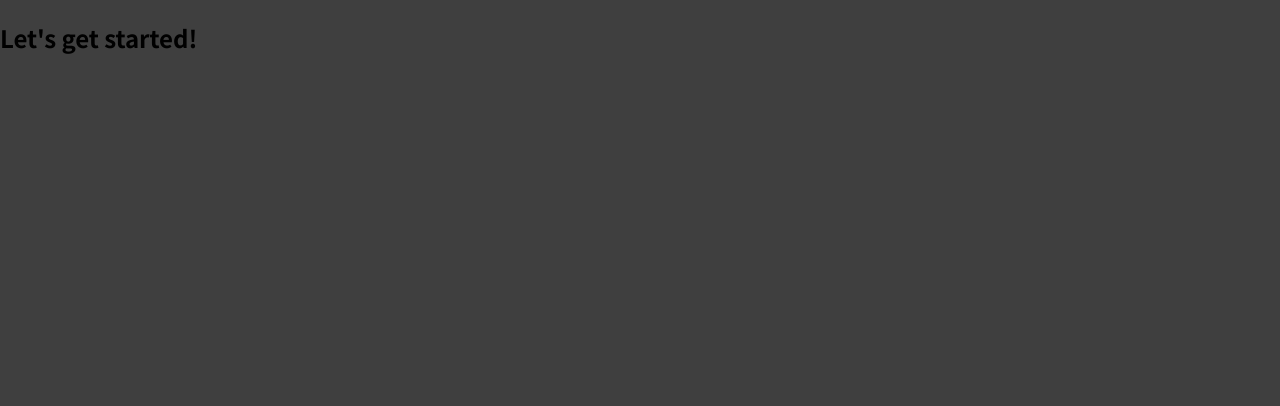
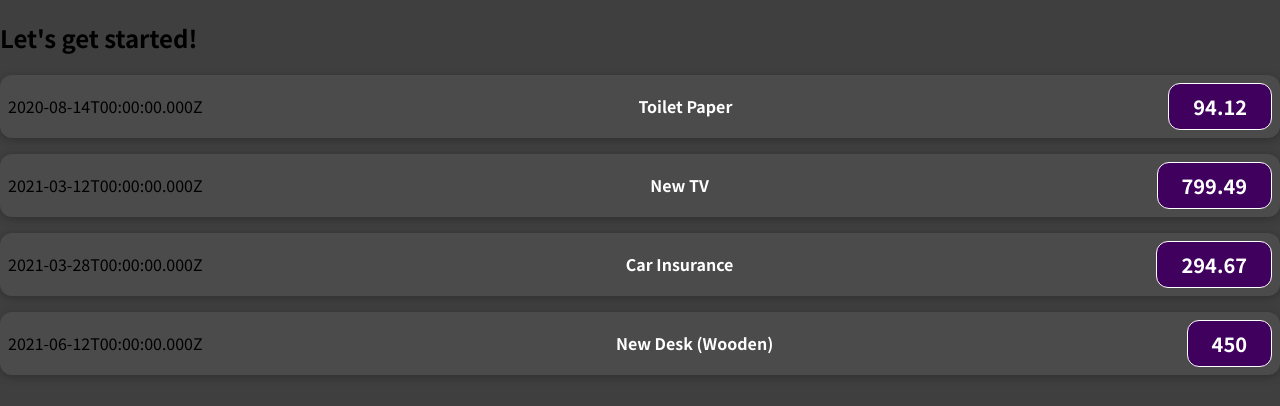
Before and after one commit to chhatarshal/ReactApplication, a JavaScript app: page / in a window 1280 px wide. Shown: the top 406 px of the page. Built offline with nearby package versions, Linux system fonts and the light colour scheme.

Commit message:
custom component, send properties from parent to child component

```diff
--- a/src/App.js
+++ b/src/App.js
@@ -1,8 +1,37 @@
+import ExpenseItem from './components/ExpenseItem';
+
 function App() {
+
+  const expenses = [
+    {
+      id: 'e1',
+      title: 'Toilet Paper',
+      amount: 94.12,
+      date: new Date(2020, 7, 14),
+    },
+    { id: 'e2', title: 'New TV', amount: 799.49, date: new Date(2021, 2, 12) },
+    {
+      id: 'e3',
+      title: 'Car Insurance',
+      amount: 294.67,
+      date: new Date(2021, 2, 28),
+    },
+    {
+      id: 'e4',
+      title: 'New Desk (Wooden)',
+      amount: 450,
+      date: new Date(2021, 5, 12),
+    },
+  ];
+
   return (
     <div>
       <h2>Let's get started!</h2>
-    </div>
+      <ExpenseItem  date={expenses[0].date} amount={expenses[0].amount} title={expenses[0].title} />
+      <ExpenseItem  date={expenses[1].date} amount={expenses[1].amount} title={expenses[1].title} />
+      <ExpenseItem  date={expenses[2].date} amount={expenses[2].amount} title={expenses[2].title} />
+      <ExpenseItem  date={expenses[3].date} amount={expenses[3].amount} title={expenses[3].title} />
+     </div>
   );
 }
 
--- /dev/null
+++ b/src/components/ExpenseItem.css
@@ -0,0 +1,56 @@
+.expense-item {
+  display: flex;
+  justify-content: space-between;
+  align-items: center;
+  box-shadow: 0 2px 8px rgba(0, 0, 0, 0.25);
+  padding: 0.5rem;
+  margin: 1rem 0;
+  border-radius: 12px;
+  background-color: #4b4b4b;
+}
+
+.expense-item__description {
+  display: flex;
+  flex-direction: column;
+  gap: 1rem;
+  align-items: flex-end;
+  flex-flow: column-reverse;
+  justify-content: flex-start;
+  flex: 1;
+}
+
+.expense-item h2 {
+  color: #3a3a3a;
+  font-size: 1rem;
+  flex: 1;
+  margin: 0 1rem;
+  color: white;
+}
+
+.expense-item__price {
+  font-size: 1rem;
+  font-weight: bold;
+  color: white;
+  background-color: #40005d;
+  border: 1px solid white;
+  padding: 0.5rem;
+  border-radius: 12px;
+}
+
+@media (min-width: 580px) {
+  .expense-item__description {
+    flex-direction: row;
+    align-items: center;
+    justify-content: flex-start;
+    flex: 1;
+  }
+
+  .expense-item__description h2 {
+    font-size: 1.25rem;
+  }
+
+  .expense-item__price {
+    font-size: 1.25rem;
+    padding: 0.5rem 1.5rem;
+  }
+}
--- /dev/null
+++ b/src/components/ExpenseItem.js
@@ -0,0 +1,15 @@
+import './ExpenseItem.css';
+
+function ExpeseItem(props) {
+      return  (
+            <div className="expense-item">
+                <div>{props.date.toISOString()}</div>
+                <div className="expense-item_description">
+                    <h2>{props.title}</h2>
+                </div>
+                <div className="expense-item__price">{props.amount}</div>
+            </div>
+            )
+}
+
+export default ExpeseItem
```
